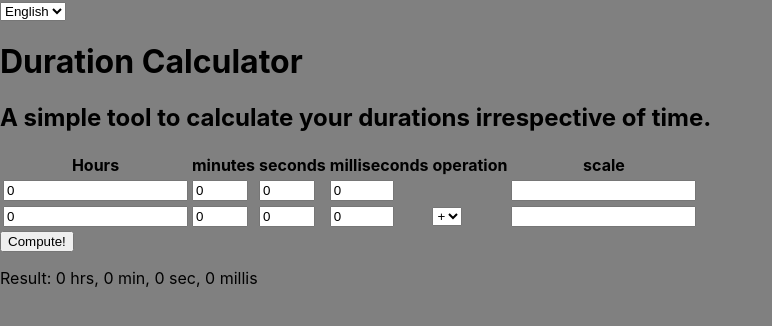
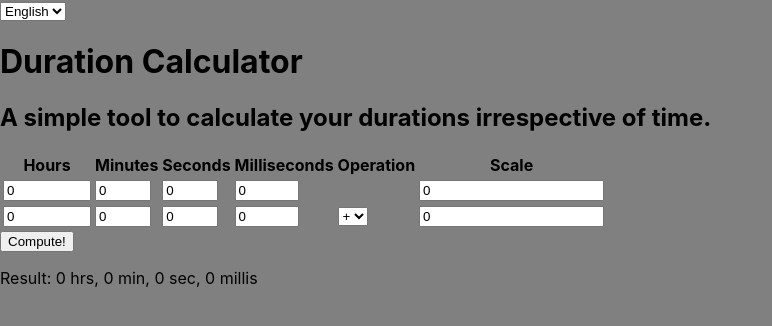
Before and after one commit to adnanian/duration-calculator, a React (Create React App) app: page / in a window 1280 px wide. Shown: the top 326 px of the page, without its empty margins (0-772 px from the left). Built offline with nearby package versions, Linux system fonts and the light colour scheme.

Commit message:
Complete Duration and Scale event handling implementation

```diff
--- a/public/i18n/en.json
+++ b/public/i18n/en.json
@@ -3,11 +3,11 @@
     "subtitle": "A simple tool to calculate your durations irrespective of time.",
     "label": "Select a language!",
     "hours": "Hours",
-    "minutes": "minutes",
-    "seconds": "seconds",
-    "milliseconds": "milliseconds",
-    "operation": "operation",
-    "scale": "scale",
+    "minutes": "Minutes",
+    "seconds": "Seconds",
+    "milliseconds": "Milliseconds",
+    "operation": "Operation",
+    "scale": "Scale",
     "compute": "Compute!",
     "result": "Result: {{hours}} hrs, {{minutes}} min, {{seconds}} sec, {{milliseconds}} millis"
 }
--- a/src/App.tsx
+++ b/src/App.tsx
@@ -1,64 +1,34 @@
 import React, { ChangeEvent, useState } from 'react';
 import { useTranslation } from "react-i18next";
-// import { BrowserRouter, Route, Routes as RouteList } from 'react-router-dom';
-import Duration from './durationTools';
+import * as dt from './durationTools';
 import InputRow from './components/InputRow';
 import { Language, LanguageMap } from './lang';
 
-function App() {
-  const MIN_ROW_SIZE: number = 2;
-  // const MAX_ROW_SIZE: number = 100;
-
+const App = () => {
+  const MIN_ROW_SIZE: number = 2, MAX_ROW_SIZE: number = 100;
   const { i18n, t } = useTranslation();
-
-  const [durations, setDurations] = useState<Duration[]>(
-    new Array(MIN_ROW_SIZE).fill(null).map(() => new Duration(0, 0, 0, 0))
+  // Array of durations, scales, and the operands.
+  // Must first initialize to null so that id can increment.
+  const [calculableArgs, setCalculableArgs] = useState<dt.CalcWrapper[]>(
+    Array(MIN_ROW_SIZE).fill(null).map(() => new dt.CalcWrapper('+', new dt.Duration(0, 0, 0, 0)))
   );
-
-  const [durationResult, setDurationResult] = useState<Duration>(new Duration(0, 0, 0, 0));
-
-  const [language, setLanguage] = useState<Language>(LanguageMap.ENGLISH);
+  // Computed duration.
+  const [durationResult, setDurationResult] = useState<dt.Duration>(new dt.Duration(0, 0, 0, 0));
+  // calculable container components
+  const calcContainers = calculableArgs.map((calcWrapper) => {
+    return (
+      <InputRow
+        key={calcWrapper.id}
+        calcWrapper={calcWrapper}
+        onInputChange={handleCalculableChange}
+      />
+    )
+  });
 
 
-  const handleChange = (e: ChangeEvent<HTMLInputElement>): void => {
-    type DurationField = 'hours' | 'minutes' | 'seconds' | 'milliseconds';
-
-    const newDurations = durations.map((duration: Duration) => {
-      if (e.target.id.includes(duration.id.toString())) {
-        // Extract the field name from the ID
-        const fieldName: string = e.target.id.substring(0, e.target.id.indexOf('-'));
-
-        // Create a new Duration object with updated field
-        const newDuration = duration.clone();
-
-        // Use type assertion to ensure fieldName is a valid key of Duration
-        newDuration[fieldName as DurationField] = Number(e.target.value);  // Assuming value needs to be a number
-
-        return newDuration;
-      } else {
-        return duration;
-      }
-    });
-    setDurations(newDurations);
-    console.log('Handlechange working.');
-  };
-
-  const compute = (): void => {
-    setDurationResult(durations[0].minus(durations[1]));
-  }
-
-  const handleSelection = (e: ChangeEvent<HTMLSelectElement>): void => {
-    const langCode = e.target.value;
-    i18n.changeLanguage(langCode);
-    setLanguage(LanguageMap[langCode]);
-  };
-
-  const durationRows = durations.map((duration: Duration) => {
-    return (
-      <InputRow key={duration.id} duration={duration} onChange={handleChange} />
-    );
-  });
-
+  // Initial language
+  const [language, setLanguage] = useState<Language>(LanguageMap.ENGLISH);
+  // List of all available languages for this application. See /src/public/i18n
   const languageOptions = Object.values(LanguageMap).map((language) => {
     return (
       <option key={language.code} value={language.code}>
@@ -67,11 +37,64 @@ function App() {
     );
   });
 
-  console.log(language?.dir);
+  // Event Listeners
+
+  function handleCalculableChange(e: ChangeEvent<HTMLInputElement | HTMLSelectElement>): void {
+    type DurationField = 'hours' | 'minutes' | 'seconds' | 'milliseconds';
+    type ScaleField = 'value';
+    const newWrappers = calculableArgs.map((cw) => {
+      if (e.target.id.includes(cw.id.toString())) {
+
+        const fieldName: string = e.target.id.substring(0, e.target.id.indexOf('-'));
+        let newCW: dt.CalcWrapper = cw.clone();
+        if (fieldName === 'operand') {
+          const oldOperand = newCW.operand;
+          newCW.operand = e.target.value as dt.Operand;
+          if ((newCW.operand === '+' || newCW.operand === '-') && (oldOperand === '×' || oldOperand === '÷')) {
+            newCW.durationCalculable = new dt.Duration(0, 0, 0, 0) as dt.Duration;
+          } else if ((newCW.operand === '×' || newCW.operand === '÷') && (oldOperand === '+' || oldOperand === '-')) {
+            newCW.durationCalculable = new dt.Scale(0) as dt.Scale;
+          }
+        } else {
+          // console.log(newCW.durationCalculable instanceof dt.Duration);
+          if (newCW.durationCalculable instanceof dt.Duration) {
+            newCW.durationCalculable[fieldName as DurationField] = Number.parseInt(e.target.value);
+          } else {
+            console.log(newCW.durationCalculable instanceof dt.Scale);
+            console.log(e.target.value);
+            const scale = newCW.durationCalculable as dt.Scale;
+            scale.value = Number.parseFloat(e.target.value);
+            newCW.durationCalculable = scale;
+          }
+          console.log(newCW.durationCalculable);
+        }
+        return newCW;
+      } else {
+        return cw;
+      }
+    });
+    setCalculableArgs(newWrappers);
+  }
+
+  function compute(): void {
+
+  }
+
+  /**
+   * Sets the new language of the application and refreshes the page in that
+   * language.
+   *
+   * @param e the event.
+   */
+  function handleLanguageSelection(e: ChangeEvent<HTMLSelectElement>): void {
+    const langCode = e.target.value;
+    i18n.changeLanguage(langCode);
+    setLanguage(LanguageMap[langCode]);
+  };
 
   return (
     <main dir={language?.dir || "ltr"}>
-      <select defaultValue={"en"} onChange={handleSelection}>
+      <select defaultValue={"en"} onChange={handleLanguageSelection}>
         {languageOptions}
       </select>
       <h1>{t("title")}</h1>
@@ -88,7 +111,7 @@ function App() {
           </tr>
         </thead>
         <tbody>
-          {durationRows}
+          {calcContainers}
         </tbody>
       </table>
       <button onClick={compute}>{t("compute")}</button>
@@ -99,8 +122,7 @@ function App() {
         milliseconds: durationResult.milliseconds
       })}</p>
     </main>
-  );
-
+  )
 }
 
 export default App;
--- a/src/components/InputRow.tsx
+++ b/src/components/InputRow.tsx
@@ -1,10 +1,10 @@
 import React, { ChangeEventHandler } from "react";
-import Duration from "../durationTools";
+import * as dt from "../durationTools";
 
 /** */
-interface DurationInputRow {
-    duration: Duration,
-    onChange: ChangeEventHandler<HTMLInputElement>
+interface CalculableInputRow {
+    calcWrapper: dt.CalcWrapper,
+    onInputChange: ChangeEventHandler<HTMLInputElement | HTMLSelectElement>
 }
 
 /**
@@ -12,59 +12,85 @@ interface DurationInputRow {
  * @param param0
  * @returns
  */
-const InputRow: React.FC<DurationInputRow> = ({ duration, onChange }) => {
+const InputRow: React.FC<CalculableInputRow> = ({ calcWrapper, onInputChange }) => {
+    // const isDuration: boolean = calcWrapper.durationCalculable instanceof dt.Duration;
+    // Duration Defaults
+    let hours: number = 0, minutes: number = 0, seconds: number = 0, milliseconds: number = 0;
+    let durationInputReadOnly: boolean;
+    // Scale defaults
+    let scaleValue: number = 0.000;
+    let scaleInputReadOnly: boolean;
+    if (calcWrapper.durationCalculable instanceof dt.Duration) {
+        const duration: dt.Duration = calcWrapper.durationCalculable as dt.Duration;
+        hours = duration.hours;
+        minutes = duration.minutes;
+        seconds = duration.seconds;
+        milliseconds = duration.milliseconds;
+        durationInputReadOnly = false;
+        scaleInputReadOnly = true;
+    } else {
+        const scale: dt.Scale = calcWrapper.durationCalculable as dt.Scale;
+        scaleValue = scale.value;
+        durationInputReadOnly = true;
+        scaleInputReadOnly = false;
+    }
 
-    // console.log("Current duration id: ", duration.id);
+    // console.log(calcWrapper.durationCalculable instanceof dt.Duration);
 
     return (
         <tr>
             <td>
                 <input
-                    id={`hours-${duration.id}`}
+                    id={`hours-${calcWrapper.id}`}
                     type="number"
                     min="0"
+                    max="876000"
                     step="1"
-                    value={duration.hours}
-                    onChange={onChange}
+                    value={hours}
+                    readOnly={durationInputReadOnly}
+                    onChange={onInputChange}
                 />
             </td>
             <td>
                 <input
-                    id={`minutes-${duration.id}`}
+                    id={`minutes-${calcWrapper.id}`}
                     type="number"
                     min="0"
                     max="59"
                     step="1"
-                    value={duration.minutes}
-                    onChange={onChange}
+                    value={minutes}
+                    readOnly={durationInputReadOnly}
+                    onChange={onInputChange}
                 />
             </td>
             <td>
                 <input
-                    id={`seconds-${duration.id}`}
+                    id={`seconds-${calcWrapper.id}`}
                     type="number"
                     min="0"
                     max="59"
                     step="1"
-                    value={duration.seconds}
-                    onChange={onChange}
+                    value={seconds}
+                    readOnly={durationInputReadOnly}
+                    onChange={onInputChange}
                 />
             </td>
             <td>
                 <input
-                    id={`milliseconds-${duration.id}`}
+                    id={`milliseconds-${calcWrapper.id}`}
                     type="number"
                     min="0"
                     max="999"
                     step="1"
-                    value={duration.milliseconds}
-                    onChange={onChange}
+                    value={milliseconds}
+                    readOnly={durationInputReadOnly}
+                    onChange={onInputChange}
                 />
             </td>
             <td>
                 {
-                    duration.id === 0 ? null : (
-                        <select>
+                    calcWrapper.id === 0 ? null : (
+                        <select id={`operand-${calcWrapper.id}`} onChange={onInputChange}>
                             <option value='+'>+</option>
                             <option value='-'>-</option>
                             <option value='×'>×</option>
@@ -75,9 +101,13 @@ const InputRow: React.FC<DurationInputRow> = ({ duration, onChange }) => {
             </td>
             <td>
                 <input
+                    id={`value-${calcWrapper.id}`}
                     type="number"
+                    min="0"
                     step="0.001"
-                    readOnly
+                    value={scaleValue}
+                    readOnly={scaleInputReadOnly}
+                    onChange={onInputChange}
                 />
             </td>
         </tr>
--- a/src/durationTools.ts
+++ b/src/durationTools.ts
@@ -1,11 +1,39 @@
-export type ArithmeticSymbol = '+' | '-' | '×' | '÷';
+export type Operand = '+' | '-' | '×' | '÷' | "N/A";
 
-export default class Duration {
+export class Calculable {
+    // constructor() {
+    // }
+
+    clone(): Calculable {
+        return this;
+    }
+}
+
+export class Scale extends Calculable {
+    public value: number;
+
+    constructor(value: number) {
+        if (value < 0) {
+            throw new Error("Scale value must be non-negative.");
+        }
+        super();
+        this.value = value;
+
+    }
+
+    // Cloning method for deep copy
+    clone(): Scale {
+        const cloned = new Scale(this.value);
+        // cloned.id = this.id; // Retain the same ID
+        return cloned;
+    }
+}
+
+export class Duration extends Calculable {
     hours: number;
     minutes: number;
     seconds: number;
     milliseconds: number;
-    id: number;
 
     // CONSTRAINTS AND VALIDATION
     private static readonly MAX_MINUTE_VALUE: number = 59;
@@ -16,10 +44,6 @@ export default class Duration {
     private static readonly MILLIS_PER_SECOND: number = 1000;
     private static readonly SECONDS_PER_MINUTE: number = 60;
     private static readonly MINUTES_PER_HOUR: number = 60;
-
-    static idIncrement: number = 0;
-
-
 
     constructor(hours: number, minutes: number, seconds: number, milliseconds: number) {
         if (!Number.isInteger(hours) || hours < 0) {
@@ -34,12 +58,11 @@ export default class Duration {
         if (milliseconds < 0 || milliseconds >= Duration.MILLI_VALUE_LIMIT) {
             throw new Error("Milliseconds must be between 0 (inclusive) and 1000 (exclusive)");
         }
-
+        super();
         this.hours = hours;
         this.minutes = minutes;
         this.seconds = seconds;
         this.milliseconds = milliseconds;
-        this.id = Duration.idIncrement++;
     }
 
     /**
@@ -85,21 +108,22 @@ export default class Duration {
 
     /**
      *
-     * @param scale
+     * @param scaleVal
      * @returns
      */
-    times(scale: number): Duration {
+    times(scale: Scale): Duration {
+        const scaleVal: number = scale.value;
         // Multiple the milliseconds place by the scale, then carry the full seconds to the seconds place.
-        const millisProduct: number = this.milliseconds * scale;
+        const millisProduct: number = this.milliseconds * scaleVal;
         const millisPlace: number = millisProduct % Duration.MILLIS_PER_SECOND;
         // Multiply the seconds place by the scale, then carry the full minutes to the minutes place.
-        const secondsProduct: number = Math.floor(millisProduct / Duration.MILLIS_PER_SECOND) + (this.seconds * scale);
+        const secondsProduct: number = Math.floor(millisProduct / Duration.MILLIS_PER_SECOND) + (this.seconds * scaleVal);
         const secondsPlace: number = secondsProduct % Duration.SECONDS_PER_MINUTE;
         // Multiply the minutes place by the scale, then carry the full minutes to the hours place.
-        const minutesProduct: number = Math.floor(secondsProduct / Duration.SECONDS_PER_MINUTE) + (this.minutes * scale);
+        const minutesProduct: number = Math.floor(secondsProduct / Duration.SECONDS_PER_MINUTE) + (this.minutes * scaleVal);
         const minutesPlace: number = minutesProduct % Duration.MINUTES_PER_HOUR;
         // Multiply the hours place by the scale.
-        const hoursPlace: number = Math.floor(minutesProduct / Duration.MINUTES_PER_HOUR) + (this.hours * scale);
+        const hoursPlace: number = Math.floor(minutesProduct / Duration.MINUTES_PER_HOUR) + (this.hours * scaleVal);
         return new Duration(hoursPlace, minutesPlace, secondsPlace, millisPlace);
     }
 
@@ -108,51 +132,78 @@ export default class Duration {
      * @param scale
      * @returns
      */
-    dividedBy(scale: number): Duration {
+    dividedBy(scale: Scale): Duration {
+        const scaleVal: number = scale.value;
         // Divide the hours place by the scale...
-        const hoursQuotient: number = this.hours / scale;
+        const hoursQuotient: number = this.hours / scaleVal;
         const hoursPlace: number = Math.floor(hoursQuotient);
         const hoursRemainder: number = hoursQuotient - hoursPlace;
         //
-        const minutesQuotient: number = (Duration.MINUTES_PER_HOUR * hoursRemainder) + (this.minutes / scale);
+        const minutesQuotient: number = (Duration.MINUTES_PER_HOUR * hoursRemainder) + (this.minutes / scaleVal);
         const minutesPlace: number = Math.floor(minutesQuotient);
         const minutesRemainder: number = minutesQuotient - minutesPlace;
         //
-        const secondsQuotient: number = (Duration.SECONDS_PER_MINUTE * minutesRemainder) + (this.seconds / scale);
+        const secondsQuotient: number = (Duration.SECONDS_PER_MINUTE * minutesRemainder) + (this.seconds / scaleVal);
         const secondsPlace: number = Math.floor(secondsQuotient);
         const secondsRemainder: number = secondsQuotient - secondsPlace;
         //
-        const millisPlace: number = Math.floor((Duration.MILLIS_PER_SECOND * secondsRemainder) + (this.milliseconds / scale));
+        const millisPlace: number = Math.floor((Duration.MILLIS_PER_SECOND * secondsRemainder) + (this.milliseconds / scaleVal));
         return new Duration(hoursPlace, minutesPlace, secondsPlace, millisPlace);
 
     }
 
     // Mapping arithmetic symbols to their respective methods
     // Source: https://www.typescriptlang.org/docs/handbook/utility-types.html#recordkeys-type
-    private readonly operationMap: Record<ArithmeticSymbol, (d: Duration) => Duration> = {
+    // Need for any in this context. TypeChecking would occur within the actual method.
+    private readonly operationMap: Record<Operand, (calculable: any) => Duration> = {
         '+': this.plus.bind(this),
         '-': this.minus.bind(this),
-        '×': (d: Duration) => { throw new Error("Multiplication not implemented yet."); },
-        '÷': (d: Duration) => { throw new Error("Division not implemented yet."); }
+        '×': this.times.bind(this),
+        '÷': this.dividedBy.bind(this),
+        "N/A": (calculable: any) => {throw new Error("Please place conditionals before calling operationMap.")}
     };
 
     // Perform the calculation based on the symbol
-    performCalculation(argument: Duration, opSymbol: ArithmeticSymbol): Duration {
+    // Article of Reference: https://www.typescripttutorial.net/typescript-tutorial/typescript-function-overloadings/
+    performCalculation(argument: Duration, opSymbol: '+' | '-'): Duration;
+    performCalculation(argument: Scale, opSymbol: '×' | '÷'): Duration;
+    performCalculation(argument: Calculable, opSymbol: Operand): Duration {
         const operation = this.operationMap[opSymbol];
-        if (!operation) {
-            throw new Error(`Operation '${opSymbol}' not supported.`);
-        }
         return operation(argument);
     }
 
     // Cloning method for deep copy
-    clone() {
+    clone(): Duration {
         const cloned = new Duration(this.hours, this.minutes, this.seconds, this.milliseconds);
-        cloned.id = this.id; // Retain the same ID
+        // cloned.id = this.id; // Retain the same ID
         return cloned;
     }
 
-    toReadable() {
-        return `${this.hours} hours, ${this.minutes} minutes, ${this.seconds} seconds, ${this.milliseconds} millisecoinds`;
+    // toReadable() {
+    //     return `${this.hours} hours, ${this.minutes} minutes, ${this.seconds} seconds, ${this.milliseconds} millisecoinds`;
+    // }
+}
+
+export class CalcWrapper {
+    id: number
+    operand: Operand;
+    durationCalculable: Calculable;
+
+    static idIncrement: number = 0;
+
+    constructor(operaton: Operand, durationCalculable: Calculable) {
+        this.operand = CalcWrapper.idIncrement === 0 ? "N/A" : operaton;
+        if (durationCalculable instanceof Scale && CalcWrapper.idIncrement === 0) {
+            throw new Error("The first calculable container must contain a Duration and NOT a scale.");
+        }
+        this.durationCalculable = durationCalculable;
+        this.id = CalcWrapper.idIncrement++;
+    }
+
+    clone() {
+        const clonedCalculable: Calculable = this.durationCalculable.clone();
+        const clonedInstance = new CalcWrapper(this.operand, clonedCalculable);
+        clonedInstance.id = this.id;
+        return clonedInstance;
     }
 }
```
